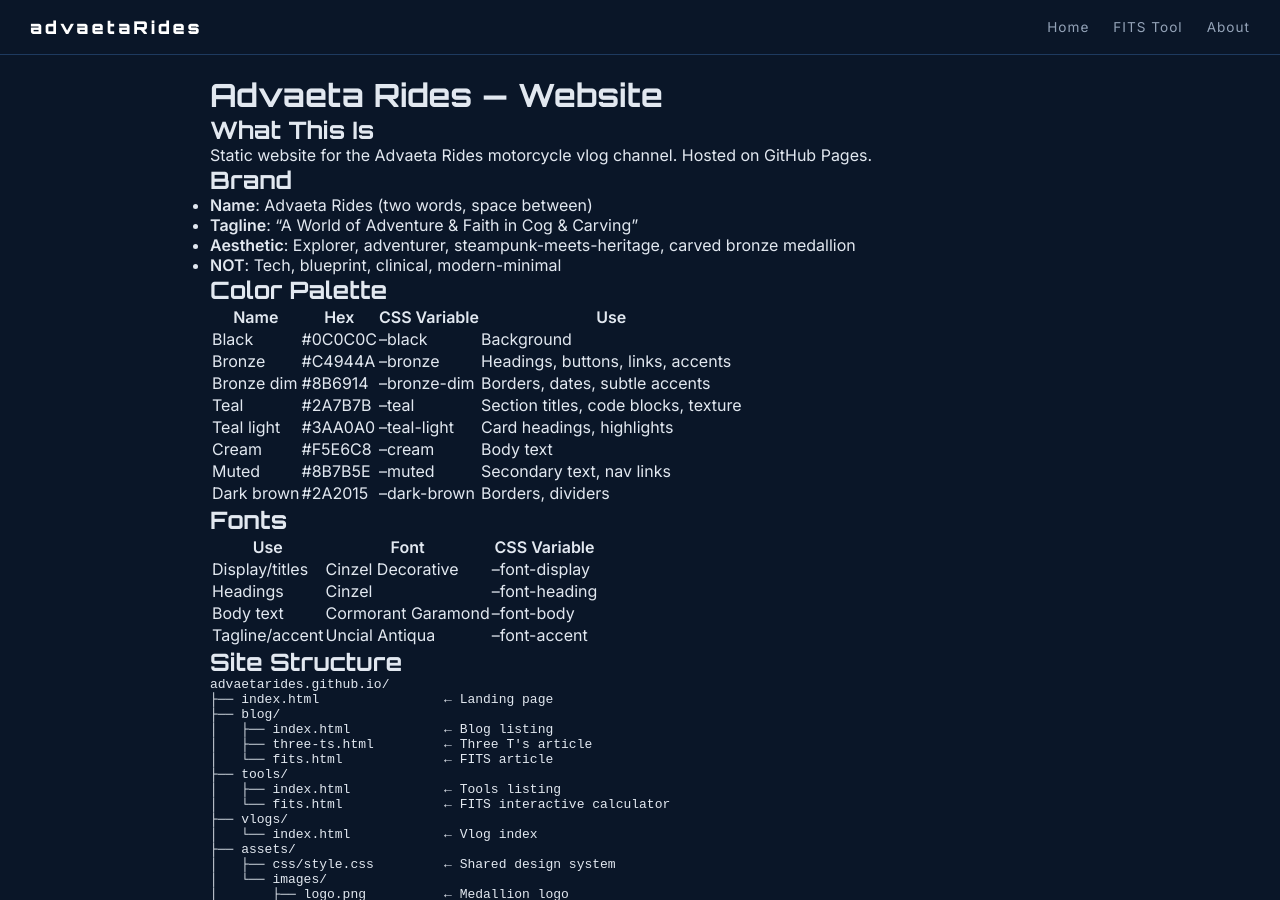
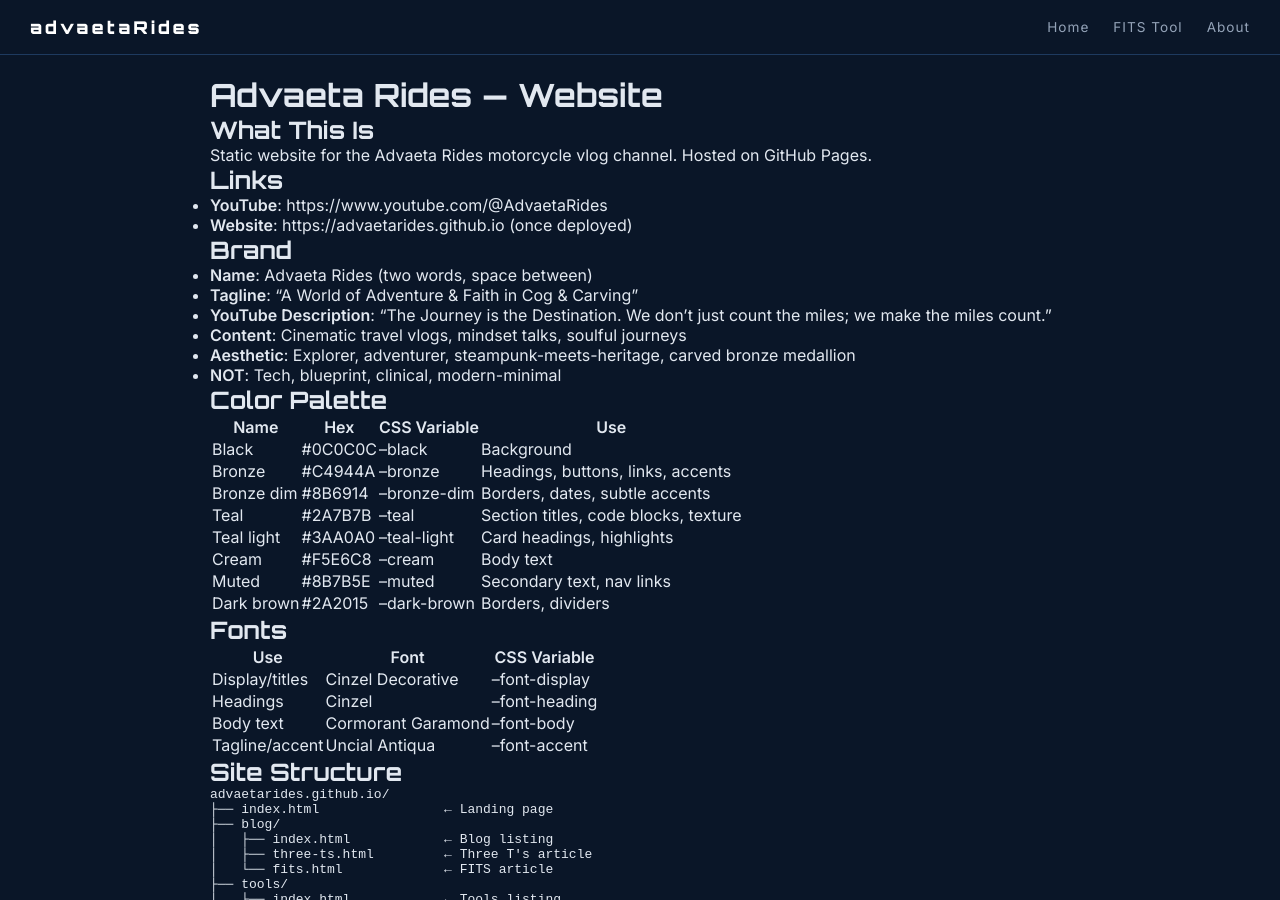
Before and after one commit to advaetarides/advaetarides.github.io, a Jekyll site: the page built from CLAUDE.md, in a window 1280 px wide and 900 px high. Built offline with Jekyll 4.4.1, drawn with Linux system fonts in a browser that asks for light colours; our own code applies the rules of GitHub Pages for plain Markdown files.

Commit message:
Add YouTube channel link and channel description
Co-Authored-By: Claude Opus 4.6 (1M context) <noreply@anthropic.com>

```diff
--- a/CLAUDE.md
+++ b/CLAUDE.md
@@ -4,10 +4,17 @@
 
 Static website for the Advaeta Rides motorcycle vlog channel. Hosted on GitHub Pages.
 
+## Links
+
+- **YouTube**: https://www.youtube.com/@AdvaetaRides
+- **Website**: https://advaetarides.github.io (once deployed)
+
 ## Brand
 
 - **Name**: Advaeta Rides (two words, space between)
 - **Tagline**: "A World of Adventure & Faith in Cog & Carving"
+- **YouTube Description**: "The Journey is the Destination. We don't just count the miles; we make the miles count."
+- **Content**: Cinematic travel vlogs, mindset talks, soulful journeys
 - **Aesthetic**: Explorer, adventurer, steampunk-meets-heritage, carved bronze medallion
 - **NOT**: Tech, blueprint, clinical, modern-minimal
 
--- a/index.html
+++ b/index.html
@@ -35,7 +35,7 @@
   <p class="tagline">A World of Adventure & Faith in Cog & Carving</p>
   <div class="hero-buttons">
     <a href="tools/" class="btn-primary">Fits Tool →</a>
-    <a href="vlogs/" class="btn-secondary">Watch Vlogs</a>
+    <a href="https://www.youtube.com/@AdvaetaRides" class="btn-secondary" target="_blank">YouTube ↗</a>
   </div>
 </div>
 
```
